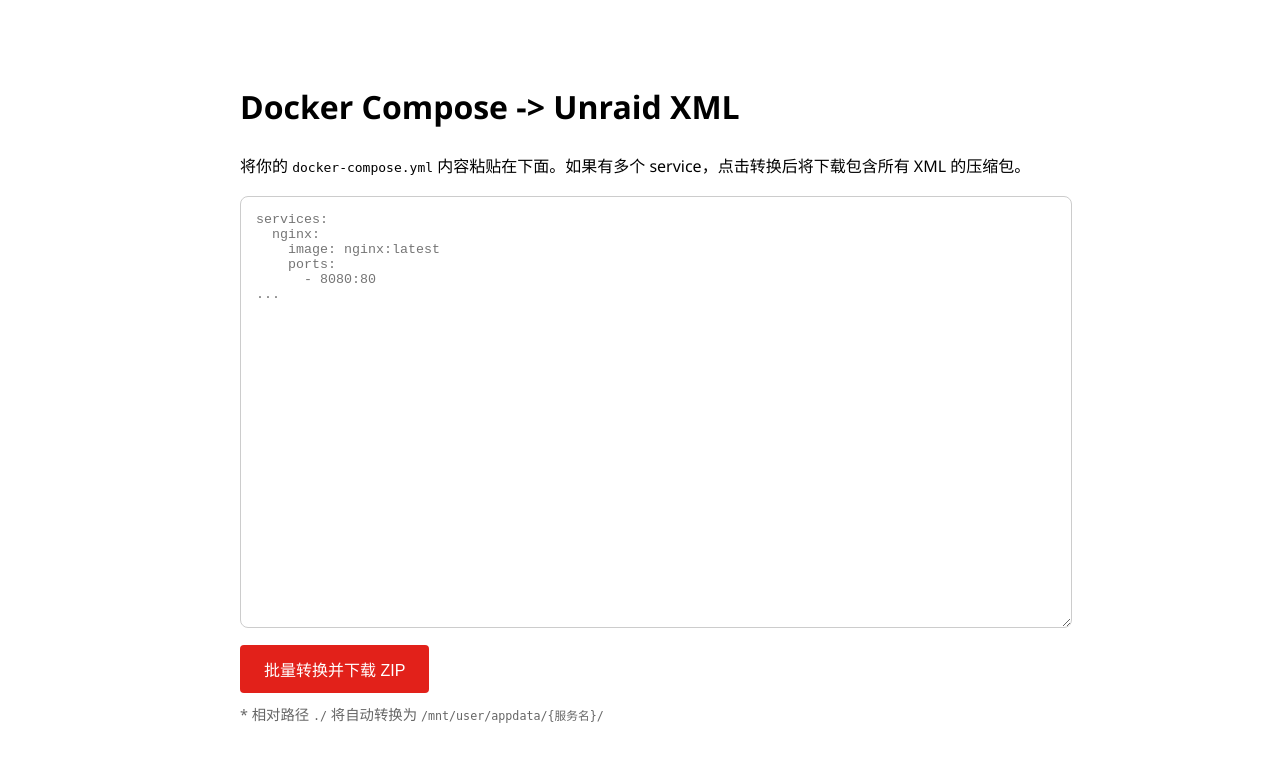
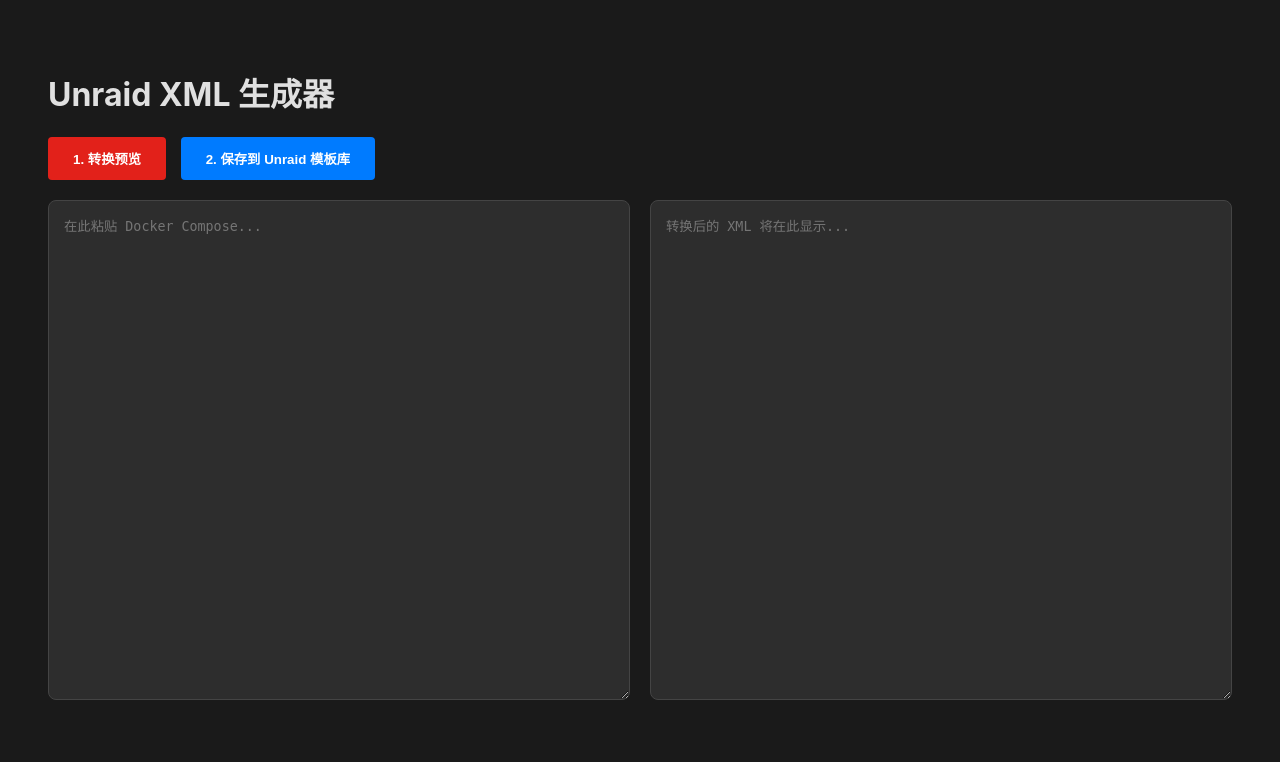
Before and after one commit to hiccup90/compose2unraid, a Flask app: page / in a window 1280 px wide. Shown: the top 762 px of the page. Run offline with Flask 3, Linux system fonts and the light colour scheme.

Commit message:
Update index.html

```diff
--- a/templates/index.html
+++ b/templates/index.html
@@ -2,29 +2,69 @@
 <html lang="zh">
 <head>
     <meta charset="UTF-8">
-    <title>Unraid XML 批量生成器</title>
+    <title>Unraid XML 助手</title>
     <style>
-        body { font-family: 'Segoe UI', Tahoma, Geneva, Verdana, sans-serif; max-width: 800px; margin: 40px auto; padding: 20px; line-height: 1.6; }
-        textarea { width: 100%; height: 400px; border-radius: 8px; border: 1px solid #ccc; padding: 15px; font-family: 'Courier New', Courier, monospace; }
-        .btn { background: #E2211A; color: white; padding: 12px 24px; border: none; border-radius: 4px; cursor: pointer; font-size: 16px; margin-top: 10px; }
-        .btn:hover { background: #b11a15; }
-        .note { color: #666; font-size: 0.9em; margin-top: 10px; }
+        body { font-family: -apple-system, system-ui, BlinkMacSystemFont, "Segoe UI", Roboto, sans-serif; background: #1a1a1a; color: #e0e0e0; padding: 40px; }
+        .grid { display: grid; grid-template-columns: 1fr 1fr; gap: 20px; }
+        textarea { width: 100%; height: 500px; background: #2d2d2d; color: #76ff03; border: 1px solid #444; padding: 15px; border-radius: 8px; font-family: monospace; box-sizing: border-box; }
+        .controls { margin-bottom: 20px; }
+        button { background: #E2211A; color: white; border: none; padding: 12px 25px; border-radius: 4px; cursor: pointer; font-weight: bold; margin-right: 10px; }
+        button:disabled { background: #666; }
+        .status { margin-top: 10px; color: #ff9800; }
     </style>
 </head>
 <body>
-    <h1>Docker Compose -> Unraid XML</h1>
-    <p>将你的 <code>docker-compose.yml</code> 内容粘贴在下面。如果有多个 service，点击转换后将下载包含所有 XML 的压缩包。</p>
-    <form method="post">
-        <textarea name="compose_text" placeholder="services:
-  nginx:
-    image: nginx:latest
-    ports:
-      - 8080:80
-..."></textarea>
-        <button type="submit" class="btn">批量转换并下载 ZIP</button>
-    </form>
-    <div class="note">
-        * 相对路径 <code>./</code> 将自动转换为 <code>/mnt/user/appdata/{服务名}/</code>
+    <h1>Unraid XML 生成器</h1>
+    <div class="controls">
+        <button onclick="doConvert()">1. 转换预览</button>
+        <button id="saveBtn" onclick="doSave()" disabled style="background: #007bff;">2. 保存到 Unraid 模板库</button>
+        <span id="statusLabel" class="status"></span>
     </div>
+    <div class="grid">
+        <textarea id="composeInput" placeholder="在此粘贴 Docker Compose..."></textarea>
+        <textarea id="xmlOutput" readonly placeholder="转换后的 XML 将在此显示..."></textarea>
+    </div>
+
+    <script>
+        let currentName = "";
+        async function doConvert() {
+            const text = document.getElementById('composeInput').value;
+            const status = document.getElementById('statusLabel');
+            status.innerText = "转换中...";
+
+            const res = await fetch('/convert', {
+                method: 'POST',
+                headers: {'Content-Type': 'application/json'},
+                body: JSON.stringify({compose_text: text})
+            });
+            const data = await res.json();
+            if(data.success) {
+                document.getElementById('xmlOutput').value = data.xml;
+                currentName = data.name;
+                document.getElementById('saveBtn').disabled = false;
+                status.innerText = "转换成功！";
+            } else {
+                alert("转换失败: " + data.error);
+                status.innerText = "转换出错";
+            }
+        }
+
+        async function doSave() {
+            const xml = document.getElementById('xmlOutput').value;
+            const status = document.getElementById('statusLabel');
+            const res = await fetch('/save', {
+                method: 'POST',
+                headers: {'Content-Type': 'application/json'},
+                body: JSON.stringify({name: currentName, xml: xml})
+            });
+            const data = await res.json();
+            if(data.success) {
+                status.innerText = "已保存到: " + data.path + " (请刷新 Unraid Docker 页面)";
+                alert("保存成功！现在去 Unraid 页面点击 'Add Container' 即可看到。");
+            } else {
+                alert("保存失败，请检查是否正确映射了 /templates 目录。错误：" + data.error);
+            }
+        }
+    </script>
 </body>
 </html>
```
